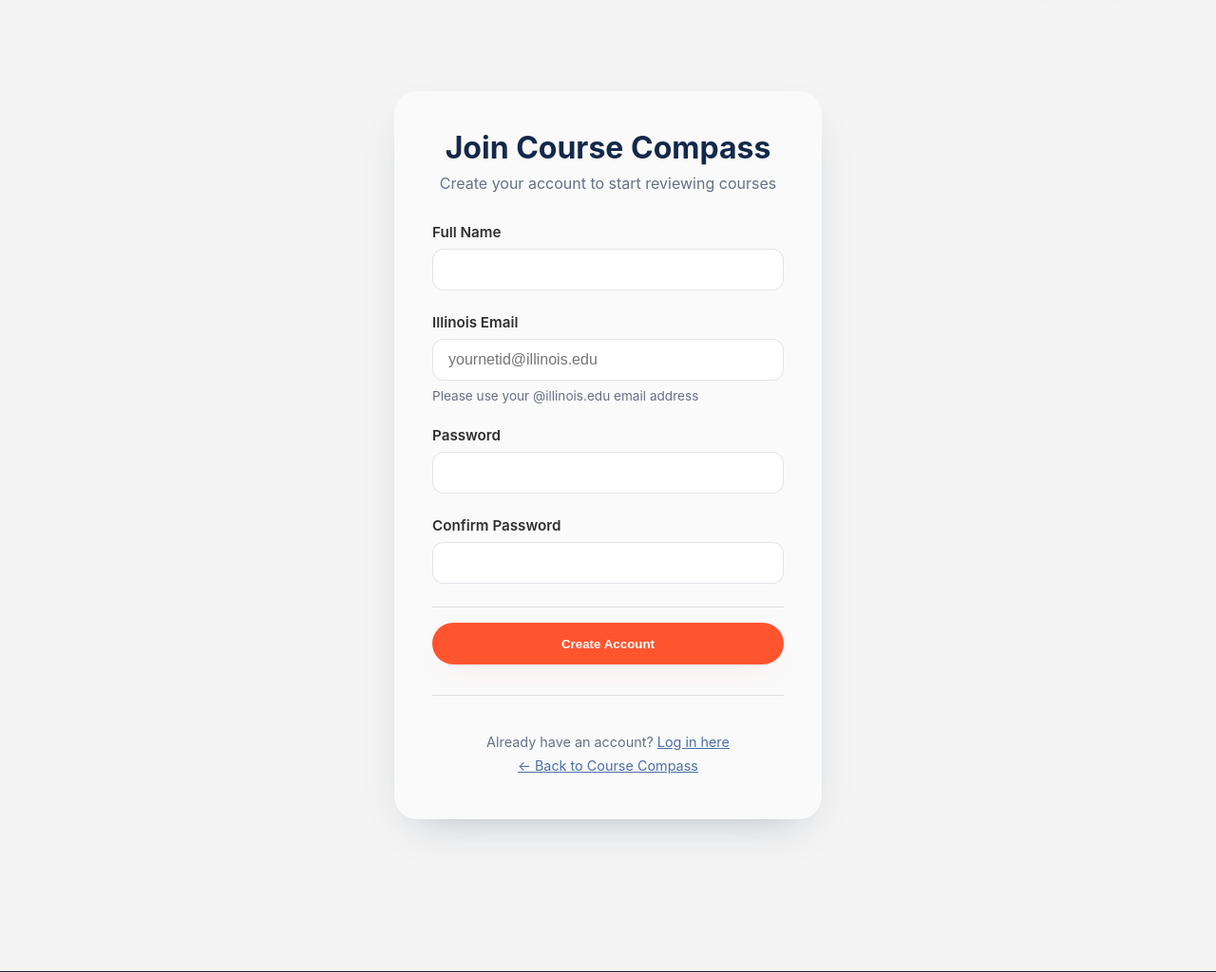
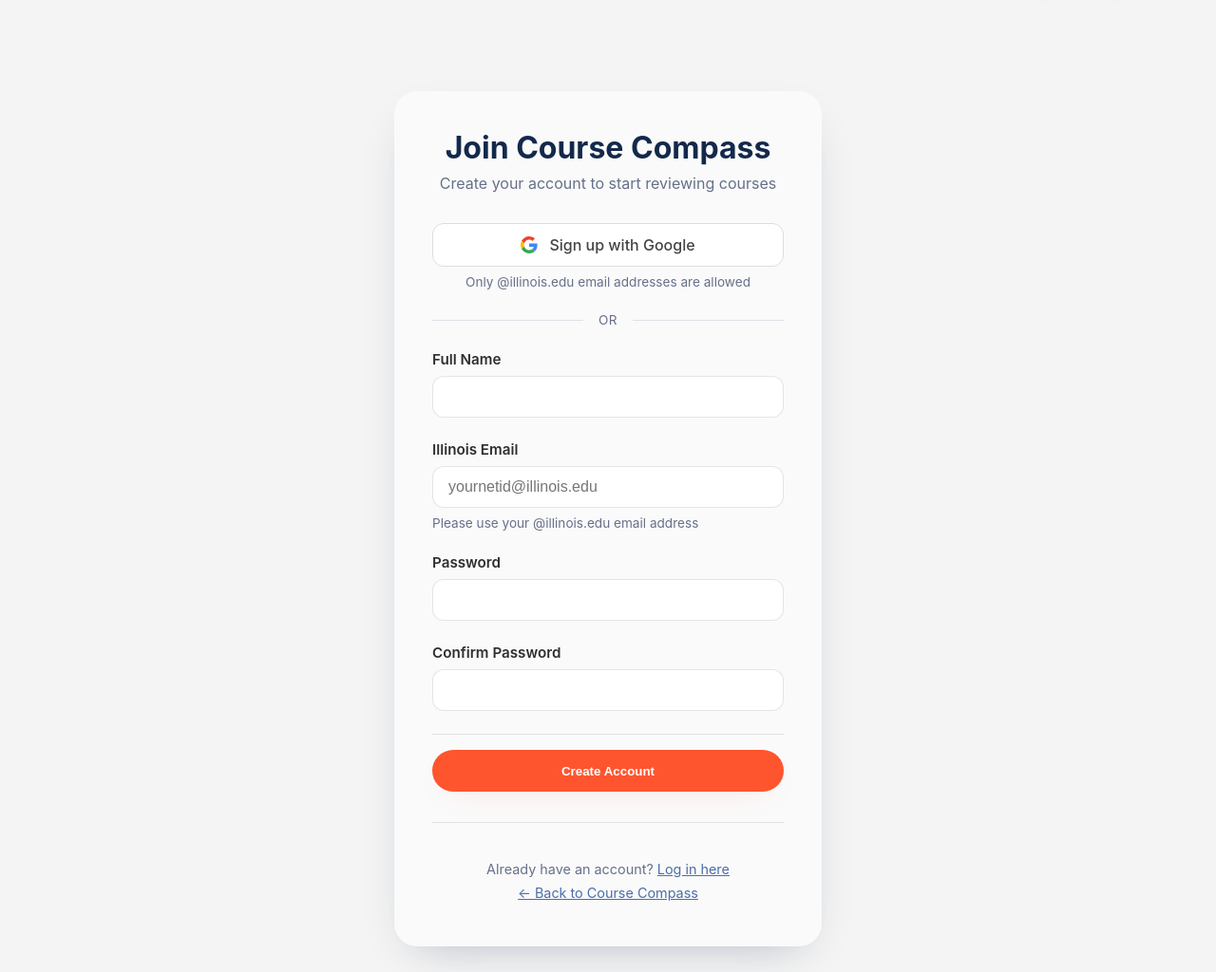
Before and after one commit to CS196Illinois/FA25-Group14, a Flask app: page /register in a window 1280 px wide. Shown: the part 86-1110 px from the top of the page at 95% size. Run offline with Flask 3, Linux system fonts and the light colour scheme; some libraries are stand-ins or nearby versions.

Commit message:
Google OAuth2 added

```diff
--- a/Project/app/routes.py
+++ b/Project/app/routes.py
@@ -7,11 +7,14 @@
 from typing import Dict, List
 from werkzeug.security import generate_password_hash, check_password_hash
 
-from flask import Blueprint, json, jsonify, render_template, request, redirect, url_for, flash
+from flask import Blueprint, json, jsonify, render_template, request, redirect, url_for, flash, session
 from flask_login import login_user, logout_user, login_required, current_user
 import google.generativeai as genai
-from google.genai import types
 import os
+from google.oauth2 import id_token
+from google.auth.transport import requests as google_requests
+from pip._vendor import cachecontrol
+import requests
 
 from app.models import db, User, Review, UserRequirements
 from app.forms import LoginForm, RegisterForm, ReviewForm, EditReviewForm
@@ -22,6 +25,50 @@
 
 DATA_PATH = Path(__file__).resolve().parent / 'all_courses.csv'
 _GENED_SPLIT = re.compile(r'[;,]')
+
+# Google OAuth Configuration
+GOOGLE_CLIENT_ID = os.environ.get("GOOGLE_CLIENT_ID")
+GOOGLE_CLIENT_SECRET = os.environ.get("GOOGLE_CLIENT_SECRET")
+GOOGLE_DISCOVERY_URL = os.environ.get(
+    "GOOGLE_DISCOVERY_URL",
+    "https://accounts.google.com/.well-known/openid-configuration"
+)
+
+
+def get_google_provider_cfg():
+    """Get Google's OAuth 2.0 provider configuration."""
+    return requests.get(GOOGLE_DISCOVERY_URL).json()
+
+
+def get_or_create_user_from_google(user_info):
+    """
+    Get or create a user from Google OAuth profile.
+    Only allows @illinois.edu email addresses.
+    Returns (user, error_message) tuple.
+    """
+    email = user_info.get("email")
+    name = user_info.get("name")
+
+    # Verify Illinois email
+    if not email or not email.endswith("@illinois.edu"):
+        return None, "Only @illinois.edu email addresses are allowed to register."
+
+    # Check if user exists
+    user = User.query.filter_by(email=email.lower()).first()
+
+    if user:
+        return user, None
+
+    # Create new user (no password needed for OAuth users)
+    user = User(
+        email=email.lower(),
+        name=name or email.split("@")[0],
+        password_hash=""  # OAuth users don't need password
+    )
+    db.session.add(user)
+    db.session.commit()
+
+    return user, None
 
 
 CourseRecord = Dict[str, str]
@@ -262,6 +309,104 @@
     logout_user()
     flash('You have been logged out', 'info')
     return redirect(url_for('main.index'))
+
+
+# Google OAuth routes
+@bp.route('/login/google')
+def google_login():
+    """Initiate Google OAuth login flow."""
+    if current_user.is_authenticated:
+        return redirect(url_for('main.index'))
+
+    # Get Google's authorization endpoint
+    google_provider_cfg = get_google_provider_cfg()
+    authorization_endpoint = google_provider_cfg["authorization_endpoint"]
+
+    # Construct the OAuth request URI
+    request_uri = (
+        f"{authorization_endpoint}?"
+        f"response_type=code&"
+        f"client_id={GOOGLE_CLIENT_ID}&"
+        f"redirect_uri={request.url_root}login/google/callback&"
+        f"scope=openid email profile&"
+        f"access_type=offline&"
+        f"prompt=select_account"
+    )
+
+    return redirect(request_uri)
+
+
+@bp.route('/login/google/callback')
+def google_callback():
+    """Handle Google OAuth callback."""
+    # Get authorization code from Google
+    code = request.args.get("code")
+
+    if not code:
+        flash('Authentication failed. Please try again.', 'error')
+        return redirect(url_for('main.login'))
+
+    # Get Google's token endpoint
+    google_provider_cfg = get_google_provider_cfg()
+    token_endpoint = google_provider_cfg["token_endpoint"]
+
+    # Exchange authorization code for tokens
+    token_url = token_endpoint
+    token_data = {
+        "code": code,
+        "client_id": GOOGLE_CLIENT_ID,
+        "client_secret": GOOGLE_CLIENT_SECRET,
+        "redirect_uri": request.url_root + "login/google/callback",
+        "grant_type": "authorization_code",
+    }
+
+    token_response = requests.post(token_url, data=token_data)
+
+    if token_response.status_code != 200:
+        flash('Failed to authenticate with Google. Please try again.', 'error')
+        return redirect(url_for('main.login'))
+
+    tokens = token_response.json()
+    id_token_jwt = tokens.get("id_token")
+
+    # Verify and decode the ID token
+    try:
+        user_info = id_token.verify_oauth2_token(
+            id_token_jwt,
+            google_requests.Request(),
+            GOOGLE_CLIENT_ID
+        )
+    except ValueError:
+        flash('Invalid authentication token. Please try again.', 'error')
+        return redirect(url_for('main.login'))
+
+    # Verify email is verified by Google
+    if not user_info.get("email_verified"):
+        flash('Your email is not verified by Google. Please verify your email first.', 'error')
+        return redirect(url_for('main.login'))
+
+    # Get or create user (only allows @illinois.edu emails)
+    user, error = get_or_create_user_from_google(user_info)
+
+    if error:
+        flash(error, 'error')
+        return redirect(url_for('main.login'))
+
+    # Log the user in
+    login_user(user, remember=True)
+
+    # Check if this is a new user
+    if user.created_at and (datetime.utcnow() - user.created_at).total_seconds() < 10:
+        flash('Welcome to Course Compass! Your account has been created.', 'success')
+    else:
+        flash('Welcome back!', 'success')
+
+    next_page = request.args.get('next')
+    if not next_page or not next_page.startswith('/'):
+        next_page = url_for('main.index')
+
+    return redirect(next_page)
+
 
 # Review routes
 @bp.route('/course/<course_code>/review', methods=['GET', 'POST'])
--- a/Project/app/static/css/style.css
+++ b/Project/app/static/css/style.css
@@ -1533,6 +1533,68 @@
   color: var(--text-muted);
 }
 
+/* OAuth Section */
+.oauth-section {
+  margin-bottom: 1.5rem;
+}
+
+.btn-google {
+  display: flex;
+  align-items: center;
+  justify-content: center;
+  gap: 0.75rem;
+  width: 100%;
+  padding: 0.75rem 1.5rem;
+  background: white;
+  color: #444;
+  border: 1px solid #ddd;
+  border-radius: 12px;
+  font-size: 1rem;
+  font-weight: 500;
+  text-decoration: none;
+  transition: all 0.2s ease;
+  cursor: pointer;
+}
+
+.btn-google:hover {
+  background: #f8f9fa;
+  border-color: #ccc;
+  box-shadow: 0 2px 4px rgba(0, 0, 0, 0.1);
+}
+
+.btn-google svg {
+  flex-shrink: 0;
+}
+
+.oauth-help {
+  display: block;
+  margin-top: 0.5rem;
+  text-align: center;
+}
+
+/* Divider */
+.divider {
+  display: flex;
+  align-items: center;
+  text-align: center;
+  margin: 1.5rem 0;
+  color: var(--text-muted);
+}
+
+.divider::before,
+.divider::after {
+  content: '';
+  flex: 1;
+  border-bottom: 1px solid var(--border);
+}
+
+.divider span {
+  padding: 0 1rem;
+  font-size: 0.85rem;
+  text-transform: uppercase;
+  letter-spacing: 0.5px;
+}
+
 .auth-form {
   display: flex;
   flex-direction: column;
--- a/Project/app/templates/auth/register.html
+++ b/Project/app/templates/auth/register.html
@@ -6,6 +6,25 @@
       <h1>Join Course Compass</h1>
       <p>Create your account to start reviewing courses</p>
     </header>
+
+    <!-- Google OAuth Registration -->
+    <div class="oauth-section">
+      <a href="{{ url_for('main.google_login') }}" class="btn btn-google">
+        <svg width="18" height="18" xmlns="http://www.w3.org/2000/svg" viewBox="0 0 48 48">
+          <path fill="#EA4335" d="M24 9.5c3.54 0 6.71 1.22 9.21 3.6l6.85-6.85C35.9 2.38 30.47 0 24 0 14.62 0 6.51 5.38 2.56 13.22l7.98 6.19C12.43 13.72 17.74 9.5 24 9.5z"/>
+          <path fill="#4285F4" d="M46.98 24.55c0-1.57-.15-3.09-.38-4.55H24v9.02h12.94c-.58 2.96-2.26 5.48-4.78 7.18l7.73 6c4.51-4.18 7.09-10.36 7.09-17.65z"/>
+          <path fill="#FBBC05" d="M10.53 28.59c-.48-1.45-.76-2.99-.76-4.59s.27-3.14.76-4.59l-7.98-6.19C.92 16.46 0 20.12 0 24c0 3.88.92 7.54 2.56 10.78l7.97-6.19z"/>
+          <path fill="#34A853" d="M24 48c6.48 0 11.93-2.13 15.89-5.81l-7.73-6c-2.15 1.45-4.92 2.3-8.16 2.3-6.26 0-11.57-4.22-13.47-9.91l-7.98 6.19C6.51 42.62 14.62 48 24 48z"/>
+          <path fill="none" d="M0 0h48v48H0z"/>
+        </svg>
+        Sign up with Google
+      </a>
+      <small class="form-help oauth-help">Only @illinois.edu email addresses are allowed</small>
+    </div>
+
+    <div class="divider">
+      <span>or</span>
+    </div>
 
     <form method="POST" class="auth-form">
       {{ form.hidden_tag() }}
--- a/Project/requirements.txt
+++ b/Project/requirements.txt
@@ -11,3 +11,6 @@
 PyPDF2==3.0.1
 reportlab==4.0.4
 google-generativeai==0.3.2
+google-auth==2.23.3
+google-auth-oauthlib==1.1.0
+google-auth-httplib2==0.1.1
```
Also changed, not shown: Project/app/templates/auth/login.html (+18 -0 lines), 1 other file.
